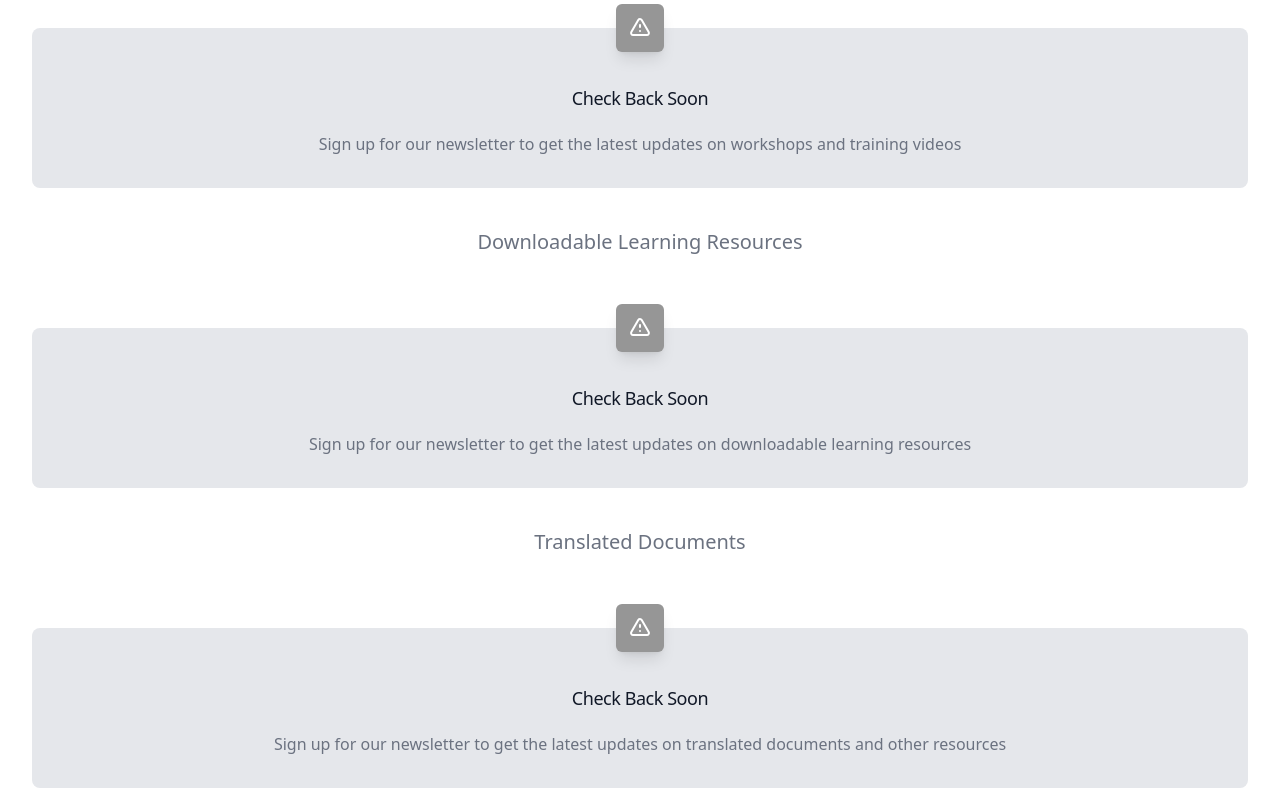
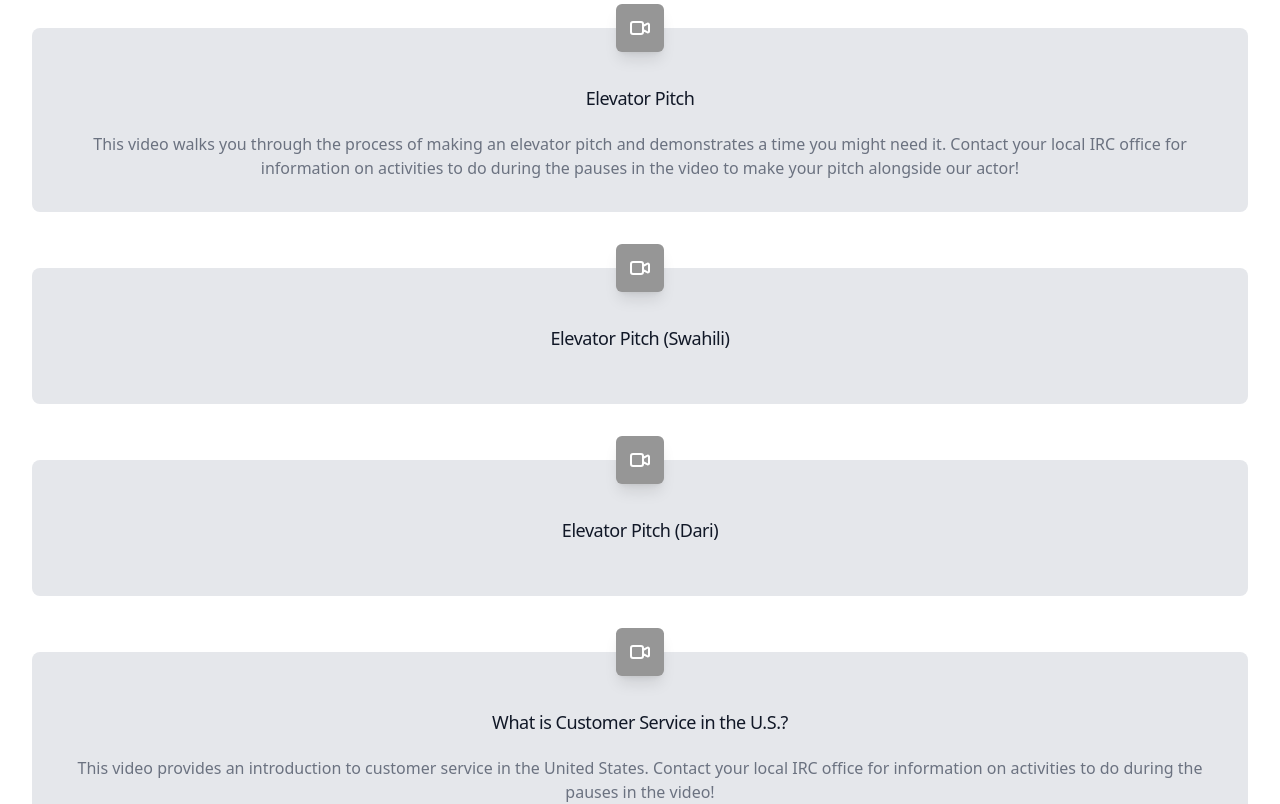
Before and after one commit to ericagirges/cnpp-website, a Next.js app in the folder app/: page /components/ResourcesContent in a window 1280 px wide. Shown: the part 1400-2204 px from the top of the page. Built offline with nearby package versions, Linux system fonts and the light colour scheme.

Commit message:
Update BusinessResourcesContent.js

```diff
--- a/app/page-content/BusinessResourcesContent.js
+++ b/app/page-content/BusinessResourcesContent.js
@@ -20,11 +20,36 @@ const SmallBizContent = {
   //This is the video section!
   videos: [
     {
-      name: 'Check Back Soon',
-      description:
-        'Sign up for our newsletter to get the latest updates on workshops and training videos',
-      hyperlink: '/contact',
-      icon: ExclamationIcon,
+      name: 'Elevator Pitch',
+      description: 'This video walks you through the process of making an elevator pitch and demonstrates a time you might need it. Contact your local IRC office for information on activities to do during the pauses in the video to make your pitch alongside our actor!',
+      hyperlink: 'https://www.youtube.com/watch?v=chws4qsJbfU&list=PLhvgEsDS0faMwcGgh4y2cth-ZiGFg855K&index=4',
+      icon: VideoCameraIcon,
+    },
+    {
+      name: 'Elevator Pitch (Swahili)',
+      hyperlink: 'https://www.youtube.com/watch?v=Gt45X7SAV3Q&list=PLhvgEsDS0faNOIcI2I-JPXPBwVw2hGAI8&index=3',
+      icon: VideoCameraIcon,
+    },
+    {
+      name: 'Elevator Pitch (Dari)',
+      hyperlink: 'https://www.youtube.com/watch?v=Vg8v-NoTsZo&list=PLhvgEsDS0faMbosV-rBlIKygCit_4SlQh&index=2',
+      icon: VideoCameraIcon,
+    },
+     {
+      name: 'What is Customer Service in the U.S.?',
+      description: 'This video provides an introduction to customer service in the United States. Contact your local IRC office for information on activities to do during the pauses in the video!',
+      hyperlink: 'https://www.youtube.com/watch?v=tP-FTp8MmdA&list=PLhvgEsDS0faMwcGgh4y2cth-ZiGFg855K&index=1',
+      icon: VideoCameraIcon,
+    },
+    {
+      name: 'What is Customer Service in the U.S.? (Swahili)',
+      hyperlink: 'https://www.youtube.com/watch?v=AAB5eS-KIPw&list=PLhvgEsDS0faNOIcI2I-JPXPBwVw2hGAI8&index=4',
+      icon: VideoCameraIcon,
+    },
+     {
+      name: 'What is Customer Service in the U.S.? (Dari)',
+      hyperlink: 'https://www.youtube.com/watch?v=VuDlcJJFCIU&list=PLhvgEsDS0faMbosV-rBlIKygCit_4SlQh&index=6',
+      icon: VideoCameraIcon,
     },
     // This is where you can add additional videos using the template below
     /*
@@ -34,6 +59,7 @@ const SmallBizContent = {
       hyperlink: 'https://example.com',
       icon: VideoCameraIcon,
     },
+
     */
   ],
 
```
